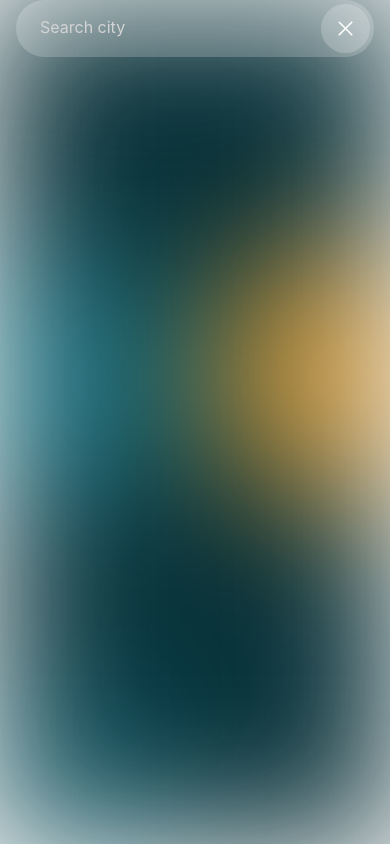
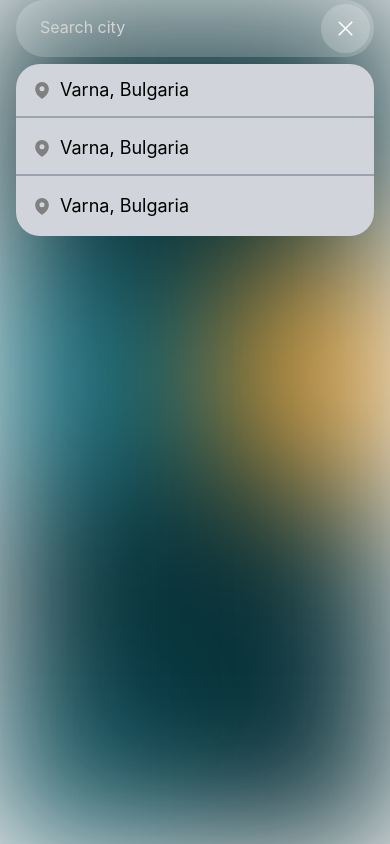
Before and after one commit to dimitarsabev00/Weather-App-Mobile, a React Native app: screen /Home in a window 390 px wide. Both pictures are taken after a click on the element 345 px from the left and 28 px from the top of the page. Built offline with nearby package versions, Linux system fonts and the light colour scheme.

Commit message:
Added UI For Search Result In SearchInput Component

```diff
--- a/components/SearchInput.js
+++ b/components/SearchInput.js
@@ -1,11 +1,15 @@
-import { TextInput, TouchableOpacity, View } from "react-native";
+import { Text, TextInput, TouchableOpacity, View } from "react-native";
 import React, { useState } from "react";
 import { MagnifyingGlassIcon, XMarkIcon } from "react-native-heroicons/outline";
 import { theme } from "../theme";
-
+import { MapPinIcon } from "react-native-heroicons/solid";
 const SearchInput = () => {
   const [showSearch, toggleSearch] = useState(false);
+  const [locations, setLocations] = useState([1, 2, 3]);
 
+  const handleLocation = (loc) => {
+    console.log("location", loc);
+  };
   return (
     <View style={{ height: "7%" }} className="mx-4 relative z-50">
       <View
@@ -36,6 +40,28 @@ const SearchInput = () => {
           )}
         </TouchableOpacity>
       </View>
+
+      {locations.length > 0 && showSearch ? (
+        <View className="absolute w-full bg-gray-300 top-16 rounded-3xl ">
+          {locations.map((loc, index) => {
+            let showBorder = index + 1 != locations.length;
+            let borderClass = showBorder ? " border-b-2 border-b-gray-400" : "";
+
+            return (
+              <TouchableOpacity
+                key={index}
+                onPress={() => handleLocation(loc)}
+                className={
+                  "flex-row items-center border-0 p-3 px-4 mb-1 " + borderClass
+                }
+              >
+                <MapPinIcon size="20" color="gray" />
+                <Text className="text-black text-lg ml-2">Varna, Bulgaria</Text>
+              </TouchableOpacity>
+            );
+          })}
+        </View>
+      ) : null}
     </View>
   );
 };
--- a/screens/HomeScreen.js
+++ b/screens/HomeScreen.js
@@ -16,6 +16,7 @@ export default function HomeScreen() {
       />
       <SafeAreaView className="flex flex-1">
         <SearchInput />
+
       </SafeAreaView>
     </View>
   );
```
